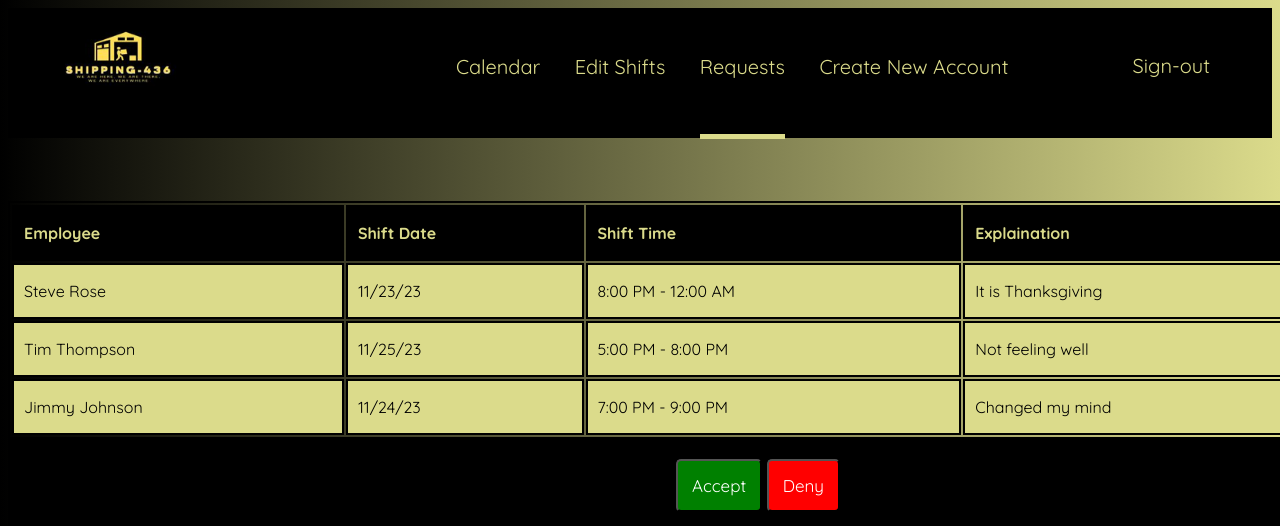
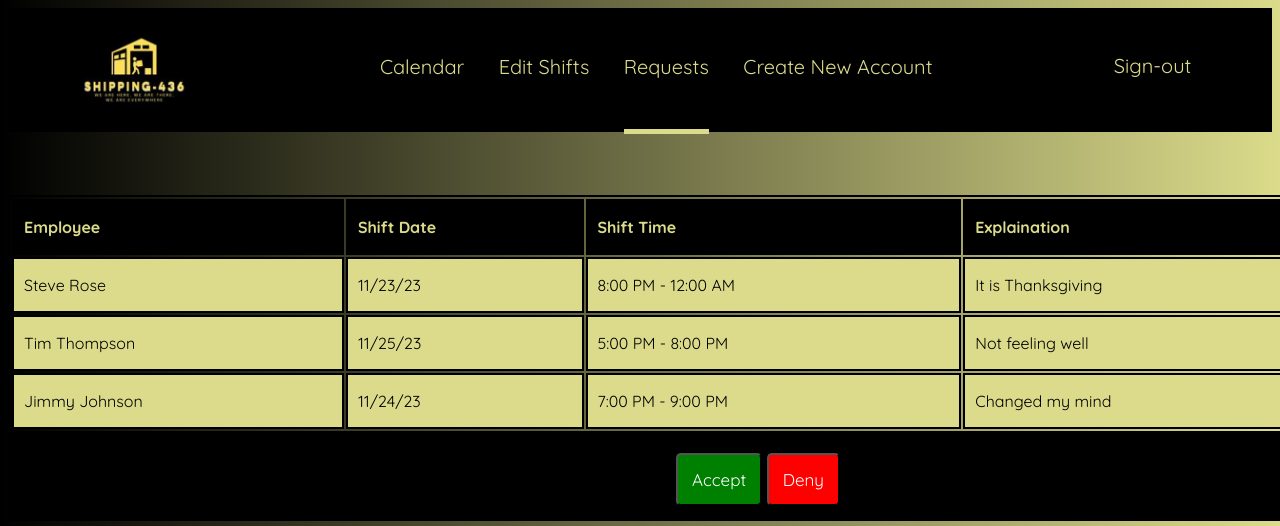
Before and after one commit to Shipping-436/Shift_1.0, a PHP site: page /requests.html in a window 1280 px wide; the page is wider, and only the part inside the window is pictured. Shown: the top 526 px of that part. Run offline with PHP 8.4, Linux system fonts and the light colour scheme.

Commit message:
fixed navigation

```diff
--- a/create_account.html
+++ b/create_account.html
@@ -12,7 +12,7 @@
 
     <header>
         <nav class="navbar">
-            <div>
+            <div class="img-div">
                 <img class="logo" src="Images/Shipping_436_Logo.png" alt="">
             </div>
             <div>
@@ -32,7 +32,7 @@
                 </ul>
             </div>
             <div class="profile-name">
-                <p><a class="navlink" href="index.html">Sign-out</a> </p>
+                <a class="navlink" href="index.html">Sign-out</a>
             </div>
         </nav>
     </header>
--- a/requests.html
+++ b/requests.html
@@ -12,7 +12,7 @@
 
     <header>
         <nav class="navbar">
-            <div>
+            <div class="img-div">
                 <img class="logo" src="Images/Shipping_436_Logo.png" alt="">
             </div>
             <div>
@@ -32,7 +32,7 @@
                 </ul>
             </div>
             <div class="profile-name">
-                <p><a class="navlink" href="index.html">Sign-out</a> </p>
+                <a class="navlink" href="index.html">Sign-out</a>
             </div>
         </nav>
     </header>
--- a/schedule.html
+++ b/schedule.html
@@ -12,7 +12,7 @@
 
     <header>
         <nav class="navbar">
-            <div>
+            <div class="img-div">
                 <img class="logo" src="Images/Shipping_436_Logo.png" alt="">
             </div>
             <div>
--- a/schedule_manager.html
+++ b/schedule_manager.html
@@ -12,7 +12,7 @@
 
     <header>
         <nav class="navbar">
-            <div>
+            <div class="img-div">
                 <img class="logo" src="Images/Shipping_436_Logo.png" alt="">
             </div>
             <div>
@@ -32,7 +32,7 @@
                 </ul>
             </div>
             <div class="profile-name">
-                <p><a class="navlink" href="index.html">Sign-out</a> </p>
+                <a class="navlink" href="index.html">Sign-out</a>
             </div>
         </nav>
     </header>
--- a/styles/style.css
+++ b/styles/style.css
@@ -15,6 +15,7 @@
 
   .navlist {
     list-style-type: none;
+    margin-right: 20px;
   }
 
   .navlist .navitem {
@@ -37,14 +38,19 @@
   .navlink-current {
     text-decoration: none;
     color: rgb(219, 219, 139);
-    padding-bottom: 55px;
+    padding-bottom: 50px;
     border-bottom: 5px solid rgb(219, 219, 139);
+  }
+
+  .img-div {
+    width: 120px;
   }
 
   .profile-name {
     padding: 15px;
+    padding-top: 25px;
     font-size: 20px;
-    margin-top: 10px;
+    margin-top: 20px;
   }
 
   .profile-name:hover {
@@ -52,8 +58,8 @@
   }
 
   .logo {
-    width: 50%;
-    height: 75%;
+    width: 100%;
+    height: 100%;
   }
 
 
```
